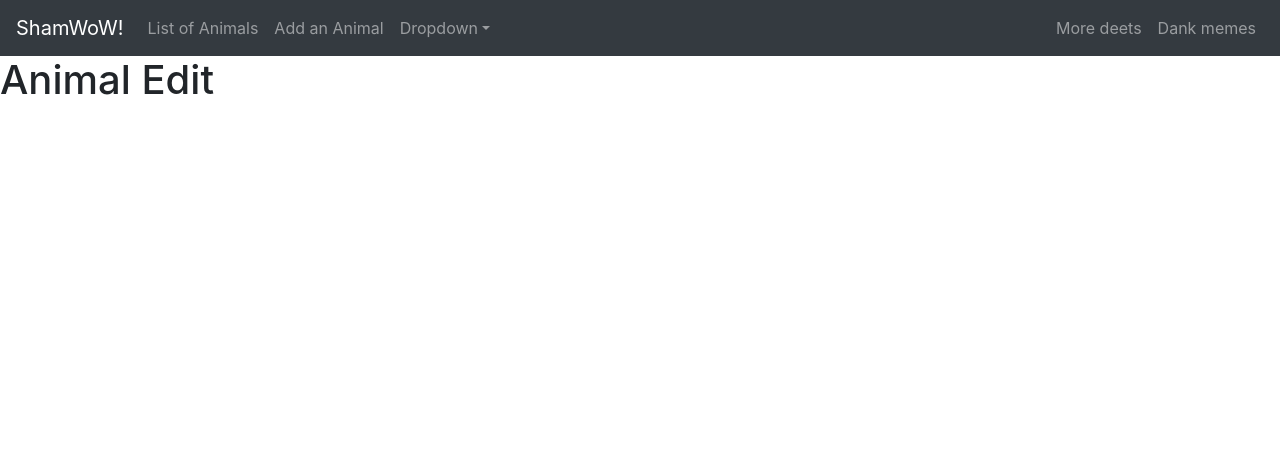
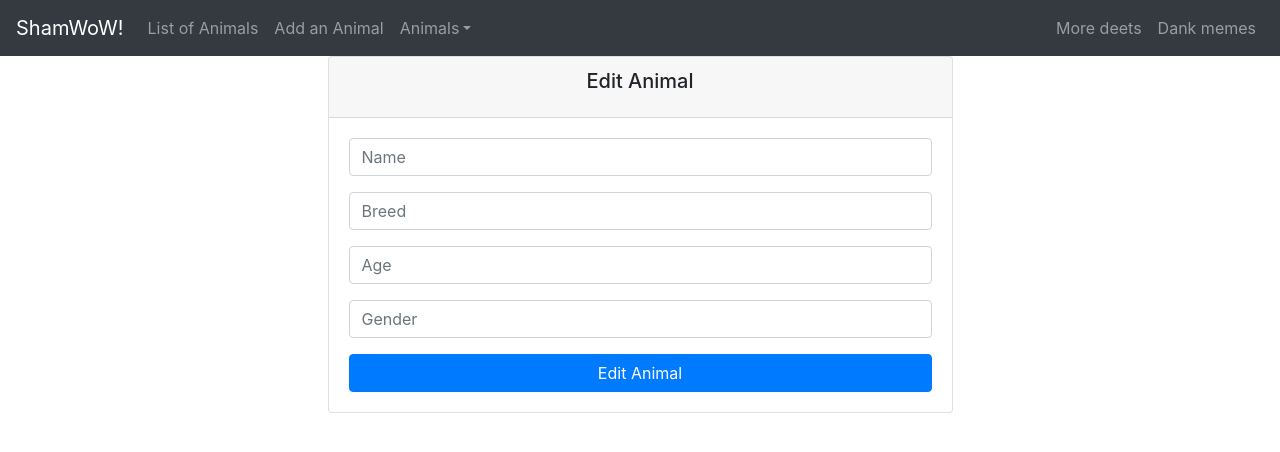
Before and after one commit to dustatron/ReactAnimalShelter, a React (Create React App) app in the folder ReactAnimalShelter/: page /edit/1 in a window 1280 px wide. Shown: the top 452 px of the page. Built offline with nearby package versions, Linux system fonts and the light colour scheme; no server answers.

Commit message:
make edit functional
Co-authored-by: Steph Podolak <StephPodolak@gmail.com>
Co-authored-by: Dusty McCord <dustymccord@gmail.com>
Co-authored-by: Geoff Goetz <59552871+Pieharder@users.noreply.github.com>

```diff
--- a/ReactAnimalShelter/src/Components/AddAnimal.js
+++ b/ReactAnimalShelter/src/Components/AddAnimal.js
@@ -11,7 +11,6 @@ function AddAnimal() {
 
     let myHeaders = new Headers();
     myHeaders.append('Content-Type', 'application/json');
-    console.log('headers here.', myHeaders);
 
     let raw = JSON.stringify({
       name: name.value,
@@ -29,7 +28,7 @@ function AddAnimal() {
 
     fetch('http://localhost:5000/api/cats', requestOptions)
       .then((response) => response.text())
-      .then((result) => history.push('/list/'))
+      .then((result) => history.push('/list'))
       .catch((error) => console.log('error', error));
   };
 
@@ -49,7 +48,7 @@ function AddAnimal() {
                 <Form.Control type="text" name="breed" placeholder="Breed" />
               </Form.Group>
               <Form.Group>
-                <Form.Control type="text" name="age" placeholder="Age" />
+                <Form.Control type="number" name="age" placeholder="Age" />
               </Form.Group>
               <Form.Group>
                 <Form.Control type="text" name="gender" placeholder="Gender" />
--- a/ReactAnimalShelter/src/Components/AnimalControl.js
+++ b/ReactAnimalShelter/src/Components/AnimalControl.js
@@ -11,7 +11,7 @@ function AnimalControl(props) {
   return (
     <Router>
       <Header />
-      <Route path="/list" component={AnimalList} />
+      <Route path="/list/:type" component={AnimalList} />
       <Route path="/detail/:animalId" component={AnimalDetails} />
       <Route path="/edit/:animalId" component={AnimalEdit} />
       <Route path="/add" component={AddAnimal} />
--- a/ReactAnimalShelter/src/Components/AnimalDetails.js
+++ b/ReactAnimalShelter/src/Components/AnimalDetails.js
@@ -31,7 +31,7 @@ function AnimalDetails(props) {
       <p> Breed: {animalState.breed}</p>
       <p> Age: {animalState.age}</p>
       <p> Gender: {animalState.gender}</p>
-      <Link to={`/edit/${params.animalId}`}>
+      <Link to={{ pathname: `/edit/${params.animalId}` }}>
         <button className="button">Edit</button>
       </Link>
     </Container>
--- a/ReactAnimalShelter/src/Components/AnimalEdit.js
+++ b/ReactAnimalShelter/src/Components/AnimalEdit.js
@@ -1,10 +1,82 @@
-import React from 'react';
+import React, { useState, useEffect } from 'react';
 import PropTypes from 'prop-types';
+import { Link } from 'react-router-dom';
+import { useHistory } from 'react-router-dom';
+import { Card, Row, Col, Form, Button } from 'react-bootstrap';
 
 function AnimalEdit(props) {
+  const [ animalState, setAnimalState ] = useState({});
+  const { match: { params } } = props;
+  const history = useHistory();
+
+  useEffect(() => {
+    fetch(`http://localhost:5000/api/Cats/${params.animalId}`)
+      .then((response) => {
+        return response.json();
+      })
+      .then((jsonifiedResponse) => {
+        setAnimalState(jsonifiedResponse);
+      })
+      .catch((error) => {
+        console.log('Animal Shelter Error => ', error);
+      });
+  }, []);
+
+  const handleAnimalEdit = (e) => {
+    e.preventDefault();
+
+    let raw = JSON.stringify({
+      catId: params.animalId,
+      name: e.target.name.value,
+      breed: e.target.breed.value,
+      age: e.target.age.value,
+      gender: e.target.gender.value
+    });
+
+    let myHeaders = new Headers();
+    myHeaders.append('Content-Type', 'application/json');
+
+    let requestOptions = {
+      method: 'PUT',
+      headers: myHeaders,
+      body: raw
+    };
+    fetch(`http://localhost:5000/api/cats/${params.animalId}`, requestOptions)
+      .then((response) => response.text())
+      .then((result) => history.push(`/detail/${params.animalId}`))
+      .catch((error) => console.log('error', error));
+  };
+
   return (
     <div>
-      <h1> Animal Edit </h1>
+      <Row>
+        <Col md={{ span: 6, offset: 3 }}>
+          <Card>
+            <Card.Header>
+              <Card.Title className="text-center"> Edit Animal </Card.Title>
+            </Card.Header>
+            <Card.Body>
+              <Form onSubmit={handleAnimalEdit}>
+                <Form.Group>
+                  <Form.Control type="text" name="name" placeholder="Name" defaultValue={animalState.name} />
+                </Form.Group>
+                <Form.Group>
+                  <Form.Control type="text" name="breed" placeholder="Breed" defaultValue={animalState.breed} />
+                </Form.Group>
+                <Form.Group>
+                  <Form.Control type="number" name="age" placeholder="Age" defaultValue={animalState.age} />
+                </Form.Group>
+                <Form.Group>
+                  <Form.Control type="text" name="gender" placeholder="Gender" defaultValue={animalState.gender} />
+                </Form.Group>
+                <Button type="submit" className="btn-block">
+                  Edit Animal
+                </Button>
+              </Form>
+            </Card.Body>
+          </Card>
+        </Col>
+      </Row>
     </div>
   );
 }
--- a/ReactAnimalShelter/src/Components/Header.js
+++ b/ReactAnimalShelter/src/Components/Header.js
@@ -17,12 +17,12 @@ function Header() {
               Add an Animal
             </Nav.Link>
 
-            <NavDropdown title="Dropdown" id="collasible-nav-dropdown">
-              <NavDropdown.Item href="#action/3.1">Action</NavDropdown.Item>
-              <NavDropdown.Item href="#action/3.2">Another action</NavDropdown.Item>
-              <NavDropdown.Item href="#action/3.3">Something</NavDropdown.Item>
+            <NavDropdown title="Animals" id="collasible-nav-dropdown">
+              <NavDropdown.Item href="#action/3.1">Cats</NavDropdown.Item>
+              <NavDropdown.Item href="#action/3.2">Dogs</NavDropdown.Item>
+              <NavDropdown.Item href="#action/3.3">Lizard People</NavDropdown.Item>
               <NavDropdown.Divider />
-              <NavDropdown.Item href="#action/3.4">Separated link</NavDropdown.Item>
+              <NavDropdown.Item href="#action/3.4">Demons</NavDropdown.Item>
             </NavDropdown>
           </Nav>
           <Nav>
```
